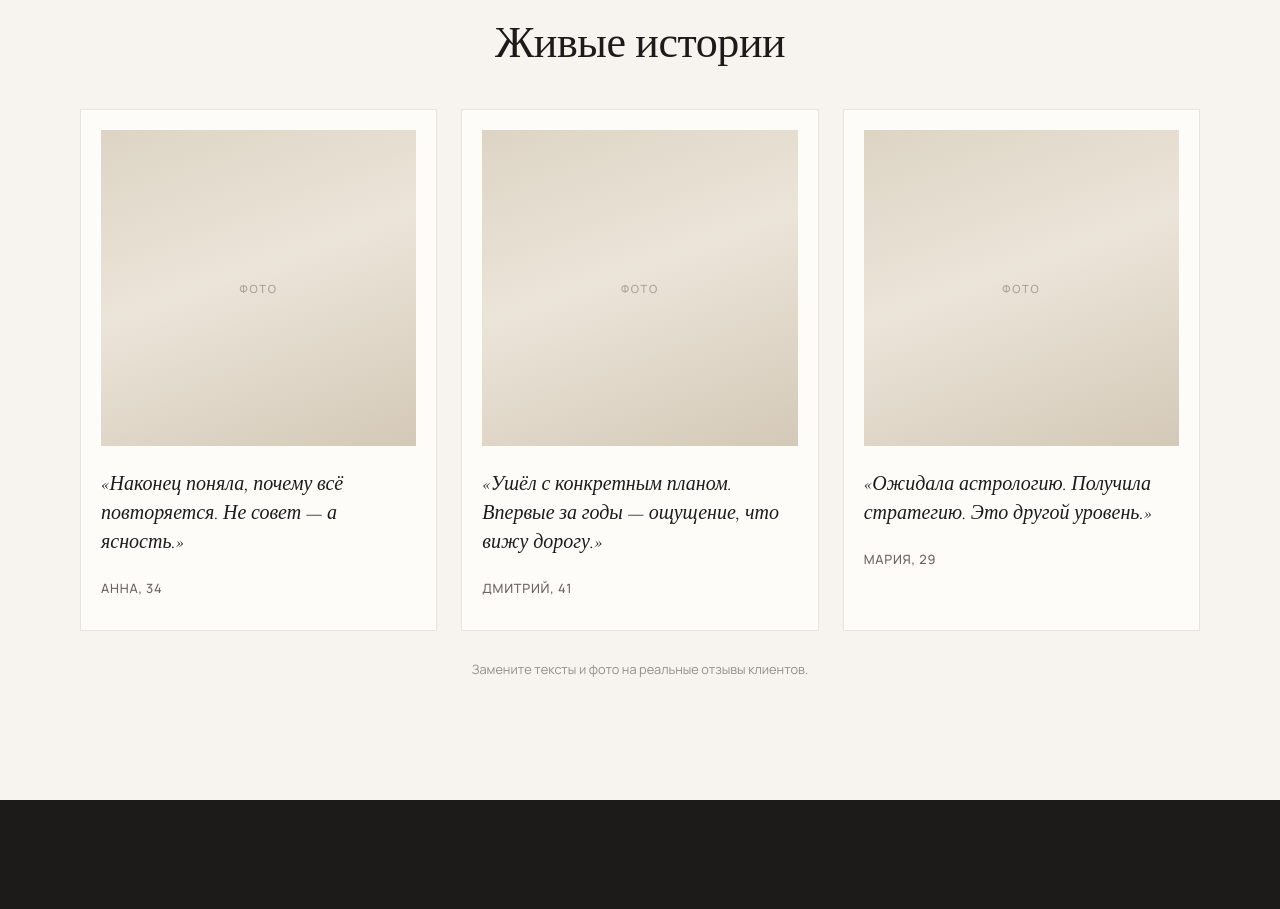
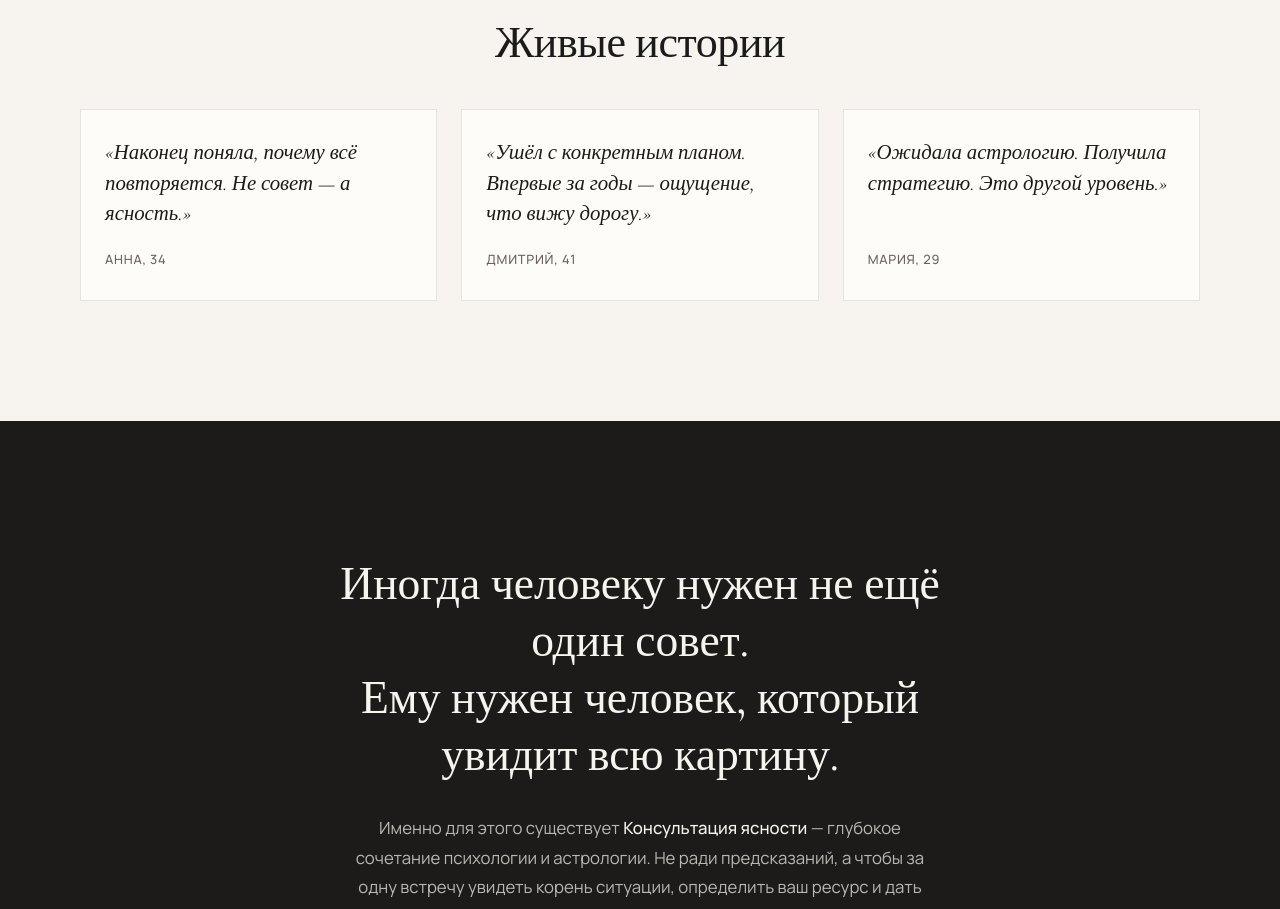
Before and after one commit to morfear/ostaptsova, a plain HTML site: page index.html in a window 1280 px wide. Shown: the part 4531-5440 px from the top of the page. Drawn offline with nearby package versions, Linux system fonts and the light colour scheme.

Commit message:
Remove photos from reviews — text-only quotes

```diff
--- a/index.html
+++ b/index.html
@@ -211,34 +211,24 @@
       </h2>
       <div class="reviews">
         <article class="review">
-          <div class="photo photo--review" role="img" aria-label="Фото клиента">
-            <span class="photo__hint">Фото</span>
-          </div>
           <blockquote class="review__quote">
             «Наконец поняла, почему всё повторяется. Не совет — а ясность.»
           </blockquote>
           <cite class="review__name">Анна, 34</cite>
         </article>
         <article class="review">
-          <div class="photo photo--review" role="img" aria-label="Фото клиента">
-            <span class="photo__hint">Фото</span>
-          </div>
           <blockquote class="review__quote">
             «Ушёл с конкретным планом. Впервые за годы — ощущение, что вижу дорогу.»
           </blockquote>
           <cite class="review__name">Дмитрий, 41</cite>
         </article>
         <article class="review">
-          <div class="photo photo--review" role="img" aria-label="Фото клиента">
-            <span class="photo__hint">Фото</span>
-          </div>
           <blockquote class="review__quote">
             «Ожидала астрологию. Получила стратегию. Это другой уровень.»
           </blockquote>
           <cite class="review__name">Мария, 29</cite>
         </article>
       </div>
-      <p class="reviews__note">Замените тексты и фото на реальные отзывы клиентов.</p>
     </div>
   </section>
 
--- a/styles.css
+++ b/styles.css
@@ -255,13 +255,6 @@ ol {
   width: 100%;
 }
 
-.photo--review {
-  aspect-ratio: 1;
-  width: 100%;
-  margin-bottom: 1.5rem;
-  background:
-    linear-gradient(160deg, var(--sand-deep) 0%, var(--sand) 45%, #d4c9b8 100%);
-}
 
 /* ——— Hero ——— */
 
@@ -510,17 +503,21 @@ ol {
 
 .review {
   background: var(--white);
-  padding: 1.25rem 1.25rem 1.75rem;
+  padding: 1.75rem 1.5rem 1.85rem;
   border: 1px solid var(--line);
+  display: flex;
+  flex-direction: column;
+  height: 100%;
 }
 
 .review__quote {
   font-family: var(--font-display);
-  font-size: 1.25rem;
+  font-size: 1.3rem;
   font-style: italic;
   line-height: 1.45;
   color: var(--graphite);
-  margin-bottom: 1rem;
+  margin-bottom: 1.25rem;
+  flex: 1;
 }
 
 .review__name {
@@ -530,14 +527,6 @@ ol {
   letter-spacing: 0.06em;
   text-transform: uppercase;
   color: var(--muted);
-}
-
-.reviews__note {
-  text-align: center;
-  margin-top: 1.75rem;
-  font-size: 0.8rem;
-  color: var(--muted);
-  opacity: 0.7;
 }
 
 /* ——— Final CTA ——— */
```
